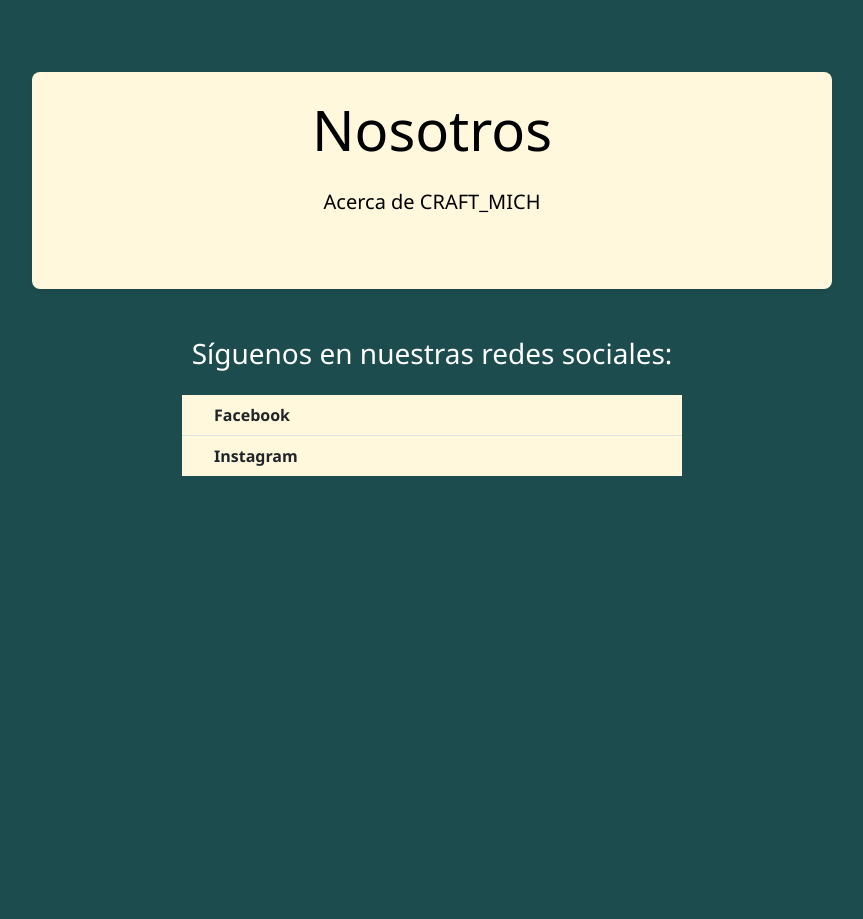
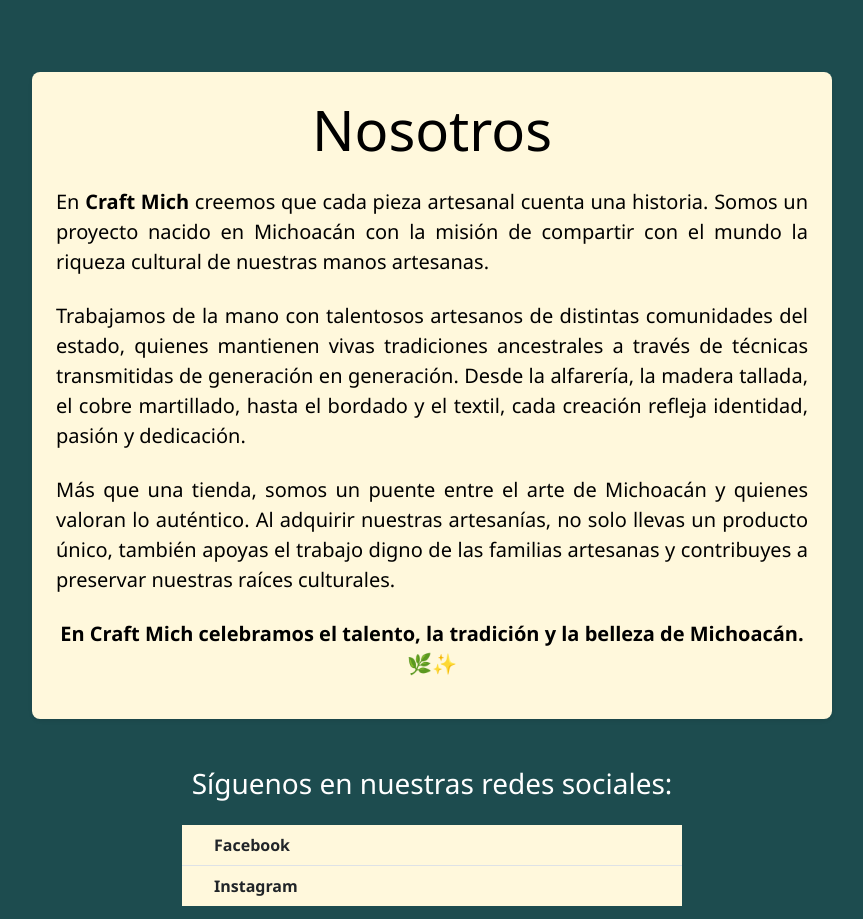
Before and after one commit to Bikembe/proyecto-equipo, a Django app: page /nosotros/ in a window 1280 px wide. Shown: the part 92-1011 px from the top of the page, without its empty margins (208-1071 px from the left). Before the commit the page ends 568 px from the top, so only its background shows below. Run offline with Django 4.2, Linux system fonts and the light colour scheme; data comes from the database, SQL or seed files in the repository.

Commit message:
Update nosotros.html
Modificación de la descripción de "Nosotros" y se agrego un nuevo estilo en el texto.

```diff
--- a/artesanias/core/templates/core/nosotros.html
+++ b/artesanias/core/templates/core/nosotros.html
@@ -7,7 +7,29 @@
 {% block content %}
 <div class="my-5 p-4 rounded-3 shadow-sm mx-auto" style="background-color: #fff8dc; max-width: 800px;">
     <h1 class="display-4 text-center mb-4" style="color: black;">Nosotros</h1>
-    <p class="lead text-center mb-5" style="color: black;">Acerca de CRAFT_MICH</p>
+
+    <p class="lead mb-4" style="color: black; text-align: justify;">
+      En <span class="fw-bold">Craft Mich</span> creemos que cada pieza artesanal cuenta una historia.
+      Somos un proyecto nacido en Michoacán con la misión de compartir con el mundo
+      la riqueza cultural de nuestras manos artesanas.
+    </p>
+
+    <p class="lead mb-4" style="color: black; text-align: justify;">
+      Trabajamos de la mano con talentosos artesanos de distintas comunidades del estado,
+      quienes mantienen vivas tradiciones ancestrales a través de técnicas transmitidas de generación en generación.
+      Desde la alfarería, la madera tallada, el cobre martillado, hasta el bordado y el textil,
+      cada creación refleja identidad, pasión y dedicación.
+    </p>
+
+    <p class="lead mb-4" style="color: black; text-align: justify;">
+      Más que una tienda, somos un puente entre el arte de Michoacán y quienes valoran lo auténtico.
+      Al adquirir nuestras artesanías, no solo llevas un producto único, también apoyas el trabajo digno
+      de las familias artesanas y contribuyes a preservar nuestras raíces culturales.
+    </p>
+
+    <p class="lead mt-4 text-center fw-semibold" style="color: black; text-align: justify;">
+      En Craft Mich celebramos el talento, la tradición y la belleza de Michoacán. 🌿✨
+    </p>
 </div>
 
 <div class="my-5">
```
